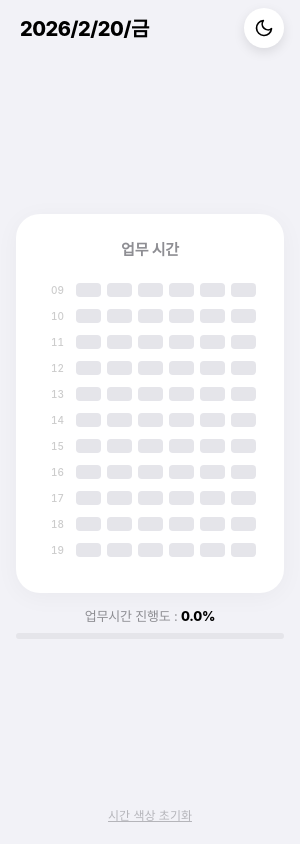
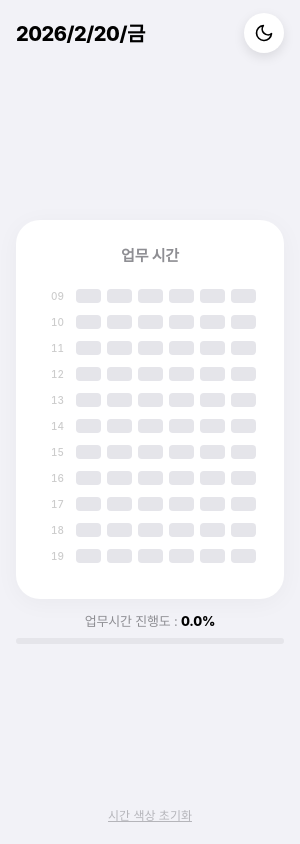
Before and after one commit to mingnn0831-arch/work-time-tracker, an Electron app: page index.html in a window 300 px wide. Drawn offline with Linux system fonts and the light colour scheme.

Commit message:
Add files via upload

```diff
--- a/style.css
+++ b/style.css
@@ -43,24 +43,26 @@ body {
 
 /* Header Section */
 .header {
-  padding: calc(1.5svh + env(safe-area-inset-top)) 20px 1.5svh 20px;
+  padding: calc(1.5svh + env(safe-area-inset-top)) 16px 1.5svh 16px;
   position: relative;
-  text-align: left;
+  max-width: 320px;
+  /* Synchronized with grid */
+  width: 100%;
+  margin: 0 auto;
+  display: flex;
+  justify-content: space-between;
+  align-items: center;
   flex-shrink: 0;
+  box-sizing: border-box;
 }
 
 .date-display {
   font-size: 20px;
   font-weight: 800;
   letter-spacing: -0.5px;
-  padding-right: 40px;
-  /* Make room for theme toggle even if long */
 }
 
 .theme-toggle {
-  position: absolute;
-  right: 16px;
-  top: calc(1svh + env(safe-area-inset-top));
   width: 40px;
   height: 40px;
   background: var(--secondary-bg);
@@ -366,9 +368,10 @@ body.dark-mode .hour-label {
 }
 
 .confirm-modal {
-  width: 280px;
+  width: calc(100% - 32px);
+  max-width: 320px;
   background: var(--secondary-bg);
-  border-radius: 20px;
+  border-radius: 24px;
   overflow: hidden;
   text-align: center;
   box-shadow: 0 10px 40px rgba(0, 0, 0, 0.2);
```
